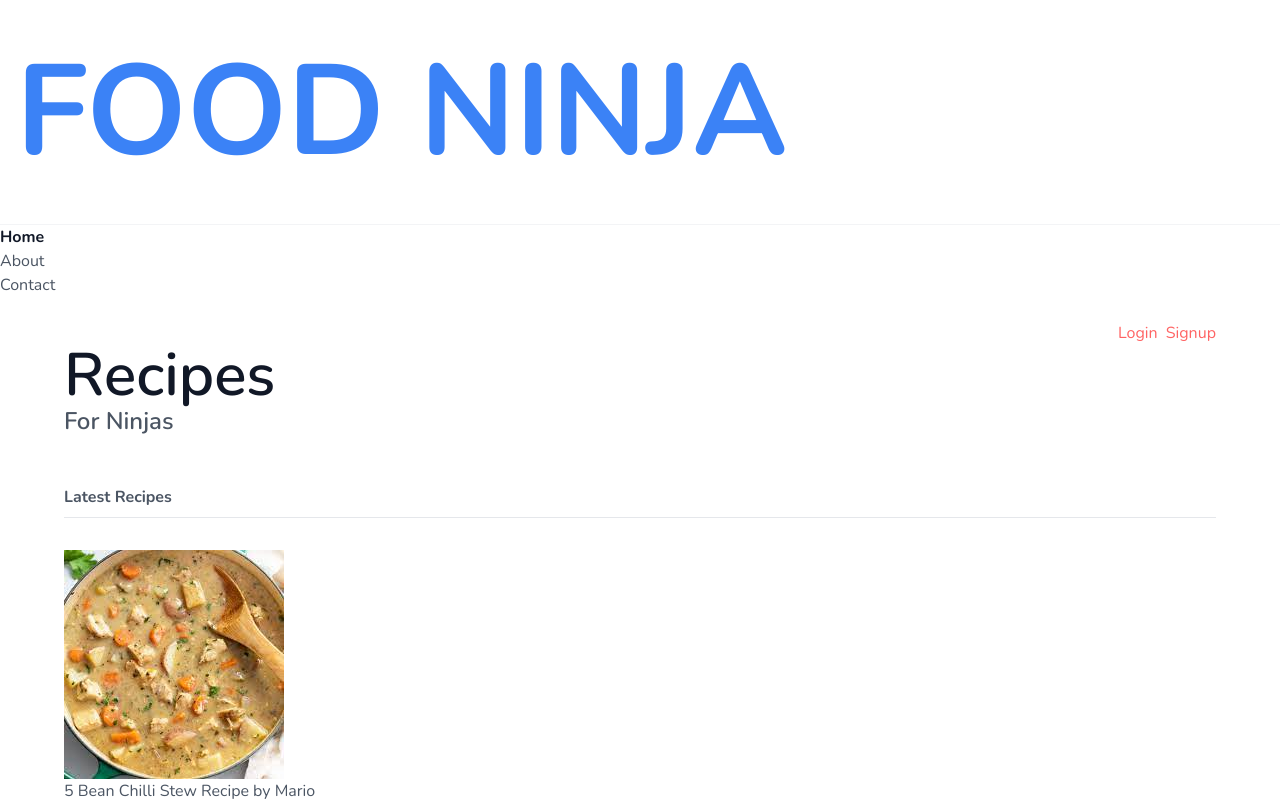
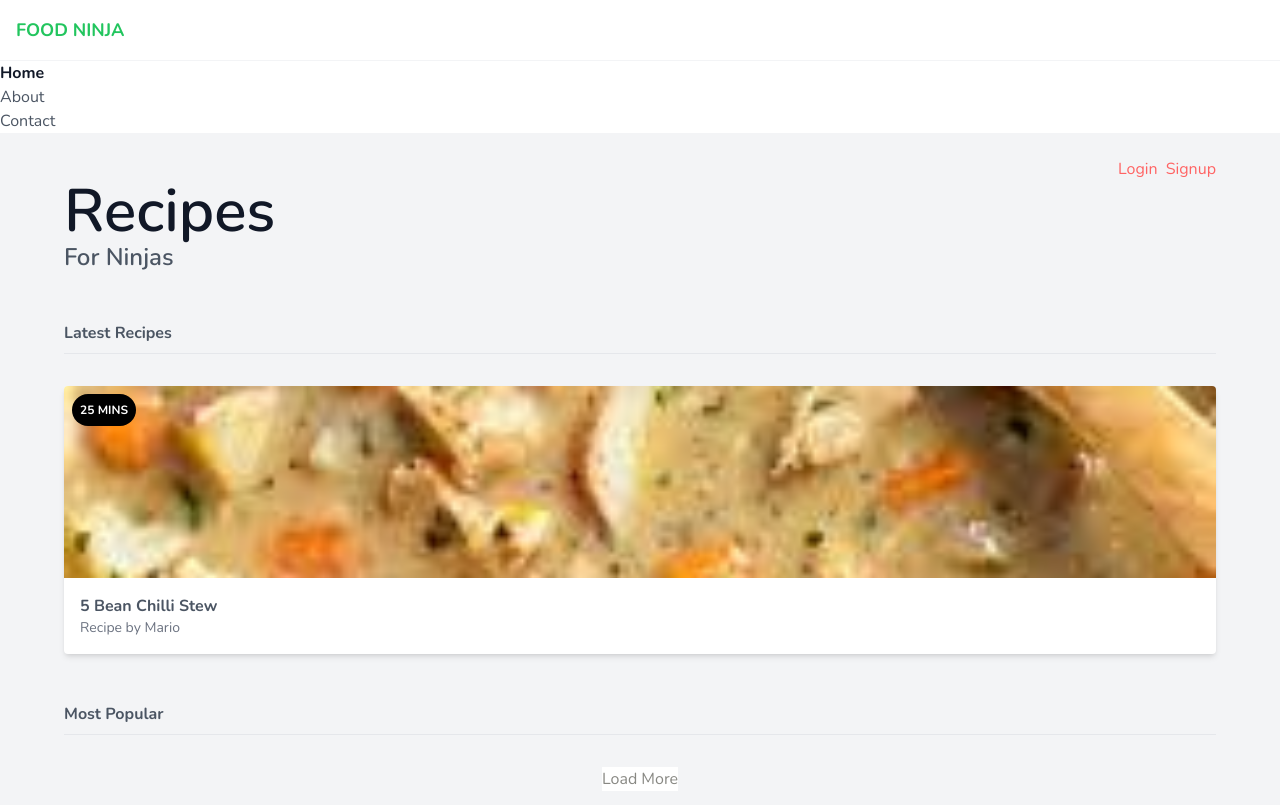
Before and after one commit to procheta1999/ninja-food-sample-website, a website: page public/index.html in a window 1280 px wide. Shown: the top 805 px of the page. Drawn offline with nearby package versions, Linux system fonts and the light colour scheme.

Commit message:
Added card and badges

```diff
--- a/public/index.html
+++ b/public/index.html
@@ -4,15 +4,21 @@
     <meta charset="UTF-8" />
     <meta name="viewport" content="width=device-width, initial-scale=1.0" />
     <title>Document</title>
-    <link rel="stylesheet" href="styles.css"/>
+    <link rel="stylesheet" href="styles.css" />
   </head>
   <body class="text-gray-600 font-body">
     <div>
       <div>
         <nav>
           <div>
-            <h1 class="font-bold uppercase p-4 border-b border-gray-100 text-mammoth">
-              <a href="/" class="text-green-500 sm:text-red-500 lg:text-blue-500">Food Ninja</a>
+            <h1
+              class="font-bold uppercase p-4 border-b border-gray-100"
+            >
+              <a
+                href="/"
+                class="text-green-500 text-sm md:text-lg"
+                >Food Ninja</a
+              >
             </h1>
           </div>
           <ul>
@@ -34,7 +40,7 @@
           </ul>
         </nav>
       </div>
-      <main class="px-16 py-6">
+      <main class="px-16 py-6 bg-gray-100">
         <div class="flex justify-center md:justify-end">
           <a href="#" class="text-primary">Login</a>
           <a href="#" class="text-primary ml-2">Signup</a>
@@ -44,22 +50,25 @@
           <h3 class="text-2xl font-semibold">For Ninjas</h3>
         </header>
         <div>
-          <h4 class="font-bold mt-12 pb-2 border-b border-gray-200">Latest Recipes</h4>
+          <h4 class="font-bold mt-12 pb-2 border-b border-gray-200">
+            Latest Recipes
+          </h4>
           <div class="mt-8">
             <!---cards-->
-            <div>
-              <img src="img/stew.jpeg" alt="stew" />
-              <div>
-                <span>
-                    5 Bean Chilli Stew
-                </span>
-                <span>
-                    Recipe by Mario
-                </span>
+            <div class="bg-white rounded overflow-hidden shadow-md relative">
+              <img src="img/stew.jpeg" alt="stew" class="w-full h-32 sm:h-48 object-cover" />
+              <div class="m-4">
+                <span class="font-bold"> 5 Bean Chilli Stew </span>
+                <span class="block text-gray-500 text-sm"> Recipe by Mario </span>
+              </div>
+              <div class="bg-black text-secondary-100 text-xs uppercase font-bold rounded-full p-2 absolute top-0 ml-2 mt-2">
+                <span>25 mins</span>
               </div>
             </div>
           </div>
-          <h4 class="font-bold mt-12 pb-2 border-b border-gray-200">Most Popular</h4>
+          <h4 class="font-bold mt-12 pb-2 border-b border-gray-200">
+            Most Popular
+          </h4>
           <div class="mt-8"><!---card--></div>
           <div class="flex justify-center">
             <div class="bg-secondary-100 text-secondary-200">Load More</div>
```
Also changed, not shown: public/styles.css.
